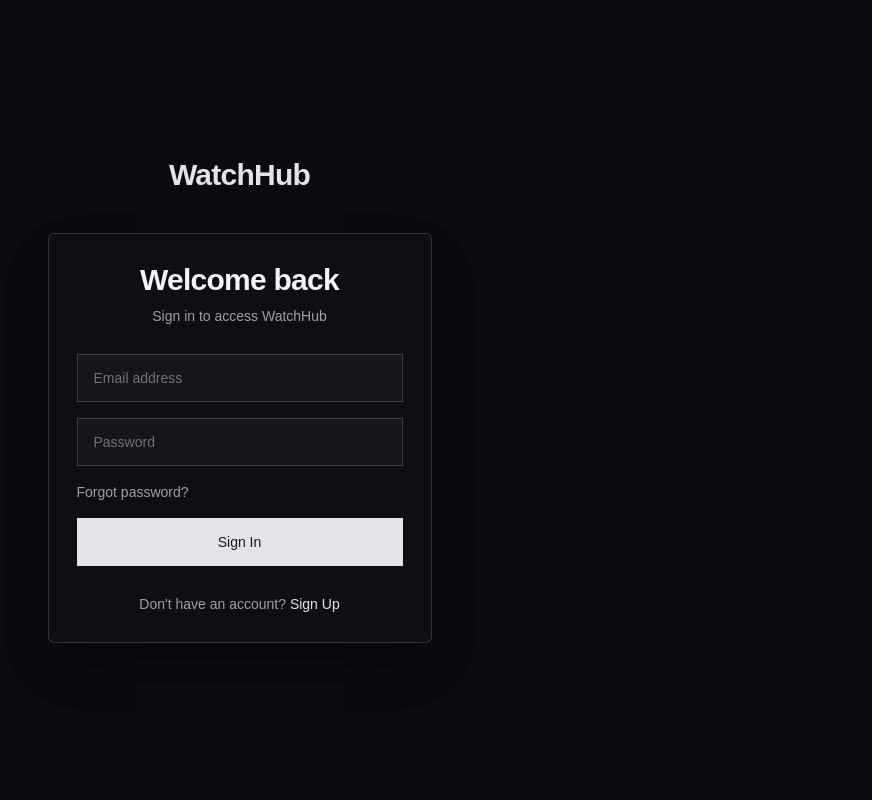
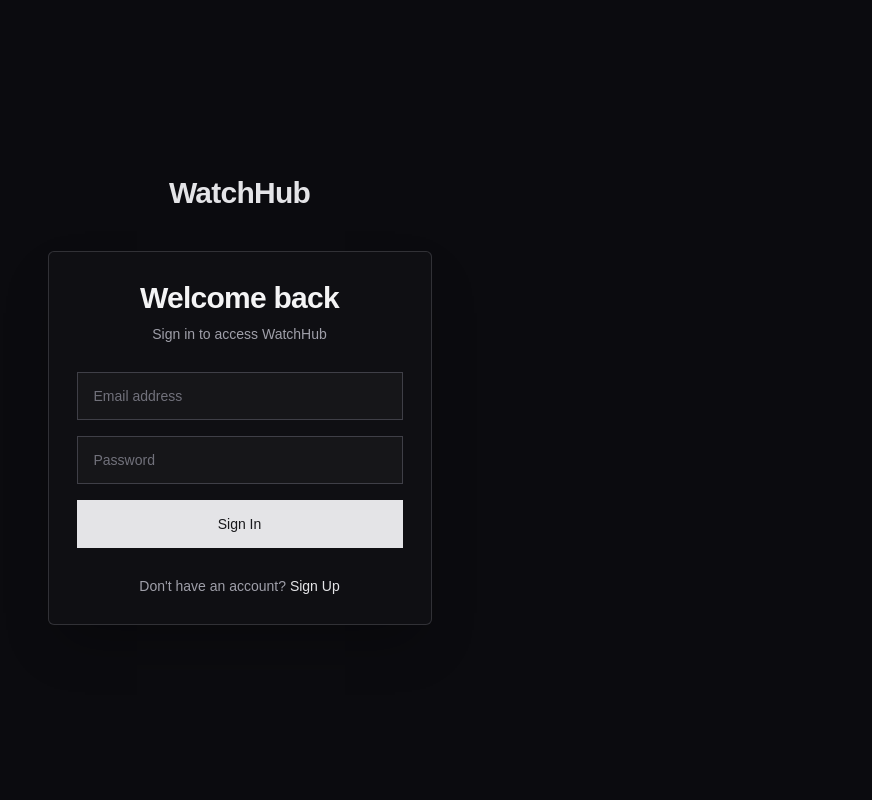
Before and after one commit to Ryuzora/WatchHub, a Next.js app in the folder frontend/: page /login in a window 1280 px wide. Shown: the whole page, without its empty margins (393-1280 px from the left). Built offline with nearby package versions, Linux system fonts and the light colour scheme; no server answers.

Commit message:
last push fr	modified:   frontend/src/app/(auth)/login/page.js

```diff
--- a/frontend/src/app/(auth)/login/page.js
+++ b/frontend/src/app/(auth)/login/page.js
@@ -87,10 +87,6 @@
               required
             />
 
-            <a href="#" className="block text-sm text-zinc-400 hover:text-zinc-200 transition">
-              Forgot password?
-            </a>
-
             {errorMessage && (
               <p className="rounded border border-red-500/60 bg-red-500/10 px-3 py-2 text-sm text-red-200">
                 {errorMessage}
```
